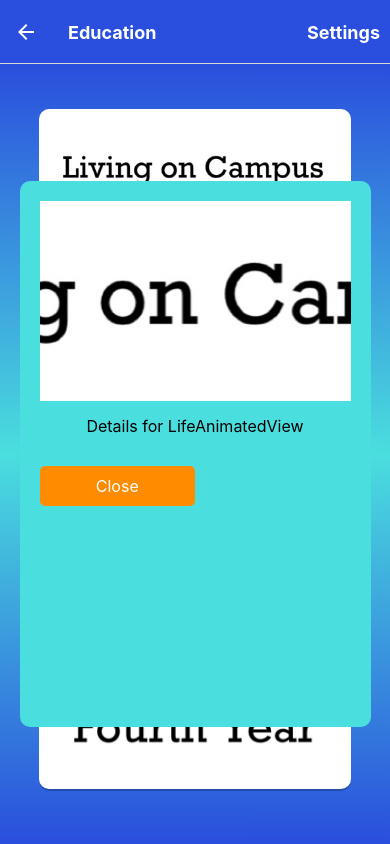
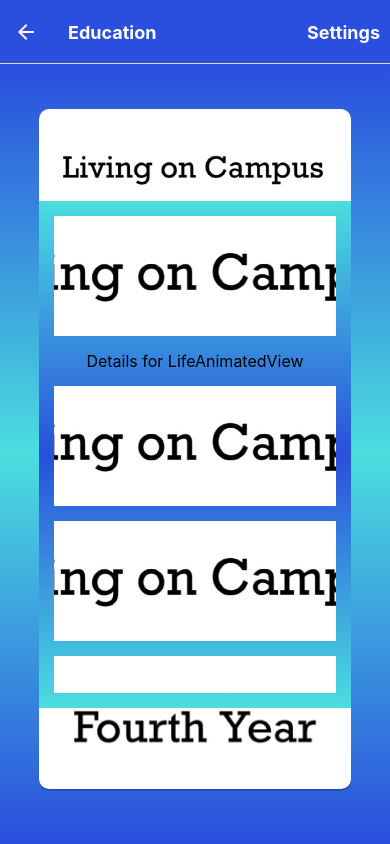
Before and after one commit to rambaldeo/rambaldeoportfolioapp, a React Native app: screen /Education in a window 390 px wide. Both pictures are taken after a click on the element 195 px from the left and 169 px from the top of the page. Built offline with nearby package versions, Linux system fonts and the light colour scheme; grey boxes are pictures that could not be loaded.

Commit message:
Components Created components to improve useability and reduce redundancies

```diff
--- /dev/null
+++ b/Components/AnimatedViews/Components.js
@@ -0,0 +1,48 @@
+import React from 'react';
+import { TouchableOpacity, StyleSheet, ScrollView, Text } from 'react-native';
+import { LinearGradient } from 'expo-linear-gradient';
+
+// Complete Animated View
+export const AnimatedLayout = ({ children }) => {
+    return (
+        <LinearGradient colors={['#4ADEDE', '#2A4EDD', '#4ADEDE']} style={styles.gradient}>
+            <ScrollView>
+                {children}
+            </ScrollView>
+        </LinearGradient>
+    )
+}
+
+// CloseButton Component
+export const CloseButton = ({ onPress }) => {
+    return (
+        <TouchableOpacity onPress={onPress} style={styles.closeButton}>
+            <Text style={styles.closeButtonText}>Close</Text>
+        </TouchableOpacity>
+    );
+};
+
+// Styles
+const styles = StyleSheet.create({
+    gradient: {
+        width: '80%',
+        maxHeight: '65%',
+        alignSelf: 'center',
+        padding: 15,
+    },
+    closeButton: {
+        marginTop: 10,
+        backgroundColor: 'darkorange',
+        borderRadius: 5,
+        padding: 10,
+        alignItems: 'center',
+        width: '50%',
+        alignSelf: 'center',
+    },
+    closeButtonText: {
+        color: 'white',
+        fontSize: 16,
+    },
+});
+
+export default styles;
--- a/Components/AnimatedViews/FirstYearAnimatedView.js
+++ b/Components/AnimatedViews/FirstYearAnimatedView.js
@@ -1,40 +1,21 @@
 import React from 'react';
-import { View, Text, Image, ScrollView, TouchableOpacity, StyleSheet } from 'react-native';
-
+import { Text, Image, StyleSheet } from 'react-native';
+import { AnimatedLayout, CloseButton } from './Components';
 const FirstYearAnimatedView = ({ item, close }) => {
     return (
-        <View style={styles.animatedViewContainer}>
-            <ScrollView contentContainerStyle={styles.animatedViewScrollContent}>
-                <Image source={item.source} style={styles.scrollImage} />
+        <AnimatedLayout>
+            <Image source={item.source} style={styles.scrollImage} />
                 <Text style={styles.additionalText}>Details for FirstYearAnimatedView</Text>
                 <Image source={item.source} style={styles.scrollImage} />
                 <Image source={item.source} style={styles.scrollImage} />
                 <Image source={item.source} style={styles.scrollImage} />
                 <Image source={item.source} style={styles.scrollImage} />
-
-                <TouchableOpacity onPress={close} style={styles.closeButton}>
-                    <Text style={styles.closeButtonText}>Close</Text>
-                </TouchableOpacity>
-            </ScrollView>
-        </View>
+                <CloseButton onPress={close} />
+        </AnimatedLayout>
     );
 };
 
 const styles = StyleSheet.create({
-    animatedViewContainer: {
-        width: '90%',
-        height: '70%',
-        backgroundColor: '#4ADEDE',
-        borderRadius: 10,
-        padding: 20,
-        marginBottom: 15,
-        marginTop: 15,
-        marginBottom: 15,
-    },
-    animatedViewScrollContent: {
-        paddingBottom: 20,
-        marginBottom: 15,
-    },
     scrollImage: {
         width: '100%',
         height: 200,
@@ -45,18 +26,6 @@ const styles = StyleSheet.create({
         textAlign: 'center',
         fontSize: 16,
     },
-    closeButton: {
-        marginTop: 15,
-        backgroundColor: 'darkorange',
-        borderRadius: 5,
-        padding: 10,
-        alignItems: 'center',
-        width: '50%',
-    },
-    closeButtonText: {
-        color: 'white',
-        fontSize: 16,
-    },
 });
 
 export default FirstYearAnimatedView;
--- a/Components/AnimatedViews/FourthYear.js
+++ b/Components/AnimatedViews/FourthYear.js
@@ -1,39 +1,21 @@
 import React from 'react';
-import { View, Text, Image, ScrollView, TouchableOpacity, StyleSheet } from 'react-native';
-
+import { Text, Image, StyleSheet } from 'react-native';
+import { AnimatedLayout, CloseButton } from './Components';
 const FourthYear = ({ item, close }) => {
     return (
-        <View style={styles.animatedViewContainer}>
-            <ScrollView contentContainerStyle={styles.animatedViewScrollContent}>
-                <Image source={item.source} style={styles.scrollImage} />
+        <AnimatedLayout>
+            <Image source={item.source} style={styles.scrollImage} />
                 <Text style={styles.additionalText}>Details for FourthYear</Text>
                 <Image source={item.source} style={styles.scrollImage} />
                 <Image source={item.source} style={styles.scrollImage} />
                 <Image source={item.source} style={styles.scrollImage} />
                 <Image source={item.source} style={styles.scrollImage} />
-                <TouchableOpacity onPress={close} style={styles.closeButton}>
-                    <Text style={styles.closeButtonText}>Close</Text>
-                </TouchableOpacity>
-            </ScrollView>
-        </View>
+                <CloseButton onPress={close} />
+        </AnimatedLayout>
     );
 };
 
 const styles = StyleSheet.create({
-    animatedViewContainer: {
-        width: '90%',
-        height: '70%',
-        backgroundColor: '#4ADEDE',
-        borderRadius: 10,
-        padding: 20,
-        marginBottom: 15,
-        marginTop: 15,
-        marginBottom: 15,
-    },
-    animatedViewScrollContent: {
-        paddingBottom: 20,
-        marginBottom: 15,
-    },
     scrollImage: {
         width: '100%',
         height: 200,
@@ -44,18 +26,6 @@ const styles = StyleSheet.create({
         textAlign: 'center',
         fontSize: 16,
     },
-    closeButton: {
-        marginTop: 15,
-        backgroundColor: 'darkorange',
-        borderRadius: 5,
-        padding: 10,
-        alignItems: 'center',
-        width: '50%',
-    },
-    closeButtonText: {
-        color: 'white',
-        fontSize: 16,
-    },
 });
 
 export default FourthYear;
--- a/Components/AnimatedViews/LifeAnimatedView.js
+++ b/Components/AnimatedViews/LifeAnimatedView.js
@@ -1,38 +1,25 @@
 import React from 'react';
-import { View, Text, Image, ScrollView, TouchableOpacity, StyleSheet } from 'react-native';
+import { Text, Image, StyleSheet } from 'react-native';
+import { CloseButton, AnimatedLayout } from './Components';
 
 const LifeAnimatedView = ({ item, close }) => {
     return (
-        <View style={styles.animatedViewContainer}>
-            <ScrollView contentContainerStyle={styles.animatedViewScrollContent}>
-                <Image source={item.source} style={styles.scrollImage} />
-                <Text style={styles.additionalText}>Details for LifeAnimatedView</Text>
-                <TouchableOpacity onPress={close} style={styles.closeButton}>
-                    <Text style={styles.closeButtonText}>Close</Text>
-                </TouchableOpacity>
-            </ScrollView>
-        </View>
+        <AnimatedLayout>
+            <Image source={item.source} style={styles.scrollImage} />
+                    <Text style={styles.additionalText}>Details for LifeAnimatedView</Text>
+                    <Image source={item.source} style={styles.scrollImage} />
+                    <Image source={item.source} style={styles.scrollImage} />
+                    <Image source={item.source} style={styles.scrollImage} />
+                    <Image source={item.source} style={styles.scrollImage} />
+                    <CloseButton onPress={close} />
+        </AnimatedLayout>
     );
 };
 
 const styles = StyleSheet.create({
-    animatedViewContainer: {
-        width: '90%',
-        height: '70%',
-        backgroundColor: '#4ADEDE',
-        borderRadius: 10,
-        padding: 20,
-        marginBottom: 15,
-        marginTop: 15,
-        marginBottom: 15,
-    },
-    animatedViewScrollContent: {
-        paddingBottom: 20,
-        marginBottom: 15,
-    },
     scrollImage: {
-        width: '100%',
-        height: 200,
+        width: 'auto',
+        height: 120,
         marginBottom: 15,
     },
     additionalText: {
@@ -40,18 +27,10 @@ const styles = StyleSheet.create({
         textAlign: 'center',
         fontSize: 16,
     },
-    closeButton: {
-        marginTop: 15,
-        backgroundColor: 'darkorange',
-        borderRadius: 5,
-        padding: 10,
-        alignItems: 'center',
-        width: '50%',
-    },
-    closeButtonText: {
-        color: 'white',
-        fontSize: 16,
-    },
+    innerContainer: {
+        backgroundColor: 'white',
+        maxWidth: "90%"
+    }
 });
 
 export default LifeAnimatedView;
--- a/Components/AnimatedViews/SecondYear.js
+++ b/Components/AnimatedViews/SecondYear.js
@@ -1,38 +1,20 @@
 import React from 'react';
-import { View, Text, Image, ScrollView, TouchableOpacity, StyleSheet } from 'react-native';
-
+import { Text, Image, StyleSheet } from 'react-native';
+import { AnimatedLayout,  CloseButton } from './Components';
 const SecondYear = ({ item, close }) => {
     return (
-        <View style={styles.animatedViewContainer}>
-            <ScrollView contentContainerStyle={styles.animatedViewScrollContent}>
+        <AnimatedLayout>
                 <Image source={item.source} style={styles.scrollImage} />
                 <Text style={styles.additionalText}>Details for Second Year</Text>
-                <TouchableOpacity onPress={close} style={styles.closeButton}>
-                    <Text style={styles.closeButtonText}>Close</Text>
-                </TouchableOpacity>
-            </ScrollView>
-        </View>
+                <CloseButton onPress={close} />
+        </AnimatedLayout>
     );
 };
 
 const styles = StyleSheet.create({
-    animatedViewContainer: {
-        width: '90%',
-        height: '70%',
-        backgroundColor: '#4ADEDE',
-        borderRadius: 10,
-        padding: 20,
-        marginBottom: 15,
-        marginTop: 15,
-        marginBottom: 15,
-    },
-    animatedViewScrollContent: {
-        paddingBottom: 20,
-        marginBottom: 15,
-    },
     scrollImage: {
-        width: '100%',
-        height: 200,
+        width: 'auto',
+        height: 120,
         marginBottom: 15,
     },
     additionalText: {
@@ -40,18 +22,6 @@ const styles = StyleSheet.create({
         textAlign: 'center',
         fontSize: 16,
     },
-    closeButton: {
-        marginTop: 15,
-        backgroundColor: 'darkorange',
-        borderRadius: 5,
-        padding: 10,
-        alignItems: 'center',
-        width: '50%',
-    },
-    closeButtonText: {
-        color: 'white',
-        fontSize: 16,
-    },
 });
 
 export default SecondYear;
--- a/Components/AnimatedViews/ThirdYear.js
+++ b/Components/AnimatedViews/ThirdYear.js
@@ -1,35 +1,18 @@
 import React from 'react';
-import { View, Text, Image, ScrollView, TouchableOpacity, StyleSheet } from 'react-native';
+import { Text, Image, StyleSheet } from 'react-native';
+import { AnimatedLayout, CloseButton } from './Components';
 
 const ThirdYear = ({ item, close }) => {
     return (
-        <View style={styles.animatedViewContainer}>
-            <ScrollView contentContainerStyle={styles.animatedViewScrollContent}>
-                <Image source={item.source} style={styles.scrollImage} />
-                <Text style={styles.additionalText}>Details for THird Year</Text>
-                <TouchableOpacity onPress={close} style={styles.closeButton}>
-                    <Text style={styles.closeButtonText}>Close</Text>
-                </TouchableOpacity>
-            </ScrollView>
-        </View>
+        <AnimatedLayout>
+            <Image source={item.source} style={styles.scrollImage} />
+            <Text style={styles.additionalText}>Details for THird Year</Text>
+            <CloseButton onPress={close} />
+        </AnimatedLayout>
     );
 };
 
 const styles = StyleSheet.create({
-    animatedViewContainer: {
-        width: '90%',
-        height: '70%',
-        backgroundColor: '#4ADEDE',
-        borderRadius: 10,
-        padding: 20,
-        marginBottom: 15,
-        marginTop: 15,
-        marginBottom: 15,
-    },
-    animatedViewScrollContent: {
-        paddingBottom: 20,
-        marginBottom: 15,
-    },
     scrollImage: {
         width: '100%',
         height: 200,
@@ -40,18 +23,6 @@ const styles = StyleSheet.create({
         textAlign: 'center',
         fontSize: 16,
     },
-    closeButton: {
-        marginTop: 15,
-        backgroundColor: 'darkorange',
-        borderRadius: 5,
-        padding: 10,
-        alignItems: 'center',
-        width: '50%',
-    },
-    closeButtonText: {
-        color: 'white',
-        fontSize: 16,
-    },
 });
 
 export default ThirdYear;
--- a/Components/Education.js
+++ b/Components/Education.js
@@ -26,7 +26,7 @@ const Education = () => {
         setIsAnimatedViewVisible(true);
         Animated.timing(fadeAnim, {
             toValue: 1,
-            duration: 600,
+            duration: 400,
             useNativeDriver: true,
         }).start();
     };
```
